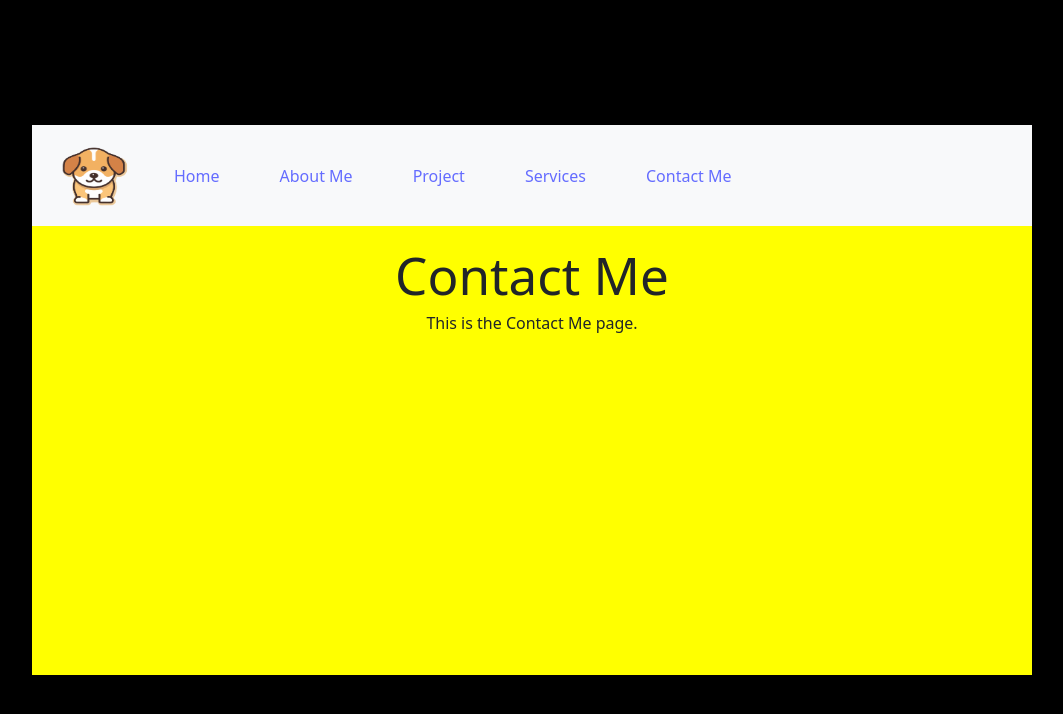
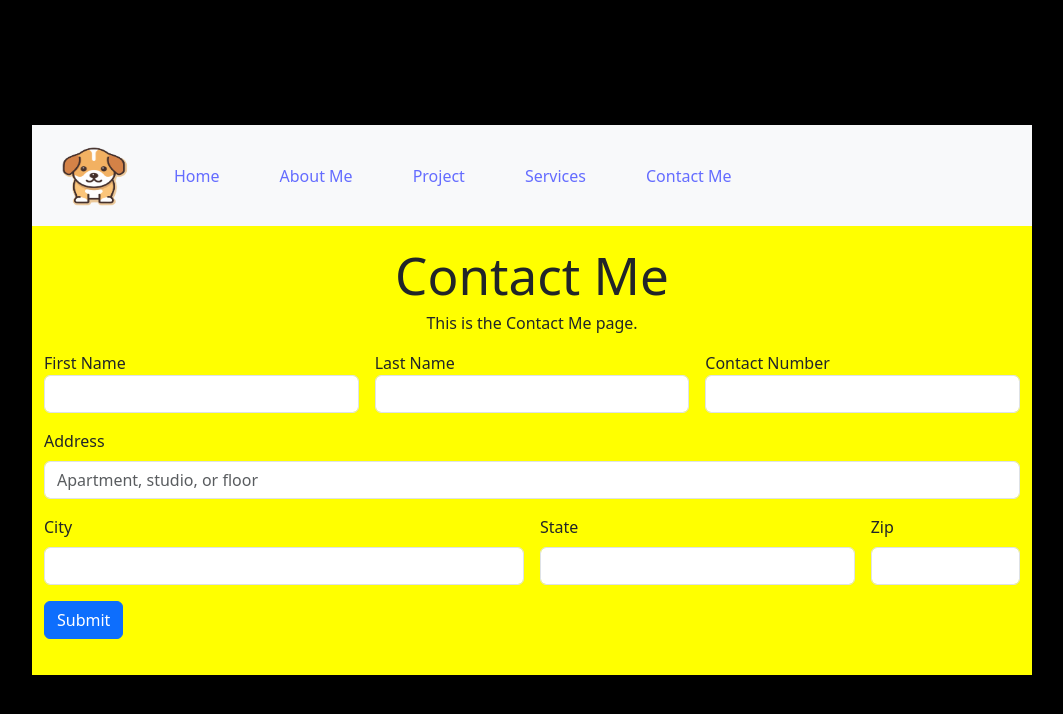
Before and after one commit to manjula-guneratne/assignment1-portfolio-site, a React (Vite) app: page /components/contact in a window 1280 px wide. Shown: the top 714 px of the page, without its empty margins (108-1171 px from the left). Built offline with nearby package versions, Linux system fonts and the light colour scheme.

Commit message:
form added

```diff
--- a/src/components/contact.jsx
+++ b/src/components/contact.jsx
@@ -1,11 +1,76 @@
-import react from 'react';
+import react from "react";
 
 function Contact() {
   return (
+    <>
       <div>
         <h1>Contact Me</h1>
         <p>This is the Contact Me page.</p>
       </div>
+      <div
+        className="container d-flex justify-content-center align-items-center"
+        style={{ minHeight: "5vh" }}
+      >
+        <form className="row g-3">
+          <div className="col-md-4 text-start">
+            <label htmlFor="inputFirstName" className="htmlForm-label">
+              First Name
+            </label>
+            <input type="text" className="form-control" id="inputFirstName" />
+          </div>
+          <div className="col-md-4 text-start">
+            <label htmlFor="inputSecondName" className="htmlForm-label">
+              Last Name
+            </label>
+            <input type="text" className="form-control" id="inputSecondName" />
+          </div>
+          <div className="col-md-4 text-start">
+            <label htmlFor="inputContactNumber" className="htmlForm-label">
+              Contact Number
+            </label>
+            <input
+              type="text"
+              className="form-control"
+              id="inputContactNumber"
+            />
+          </div>
+          <div className="col-12 text-start">
+            <label htmlFor="inputAddress" className="form-label">
+              Address
+            </label>
+            <input
+              type="text"
+              className="form-control"
+              id="inputAddress2"
+              placeholder="Apartment, studio, or floor"
+            />
+          </div>
+          <div className="col-md-6 text-start">
+            <label htmlFor="inputCity" className="form-label">
+              City
+            </label>
+            <input type="text" className="form-control" id="inputCity" />
+          </div>
+          <div className="col-md-4 text-start">
+            <label htmlFor="inputState" className="form-label">
+              State
+            </label>
+            <input type="text" className="form-control" id="inputState" />
+          </div>
+          <div className="col-md-2 text-start">
+            <label htmlFor="inputZip" className="form-label">
+              Zip
+            </label>
+            <input type="text" className="form-control" id="inputZip" />
+          </div>
+          <div class="col-12 text-start">
+            <button type="submit" class="btn btn-primary">
+              Submit
+            </button>
+          </div>
+        </form>
+      </div>
+    </>
   );
 }
 export default Contact;
```
Lines whose indentation alone changed are shown as unchanged.
